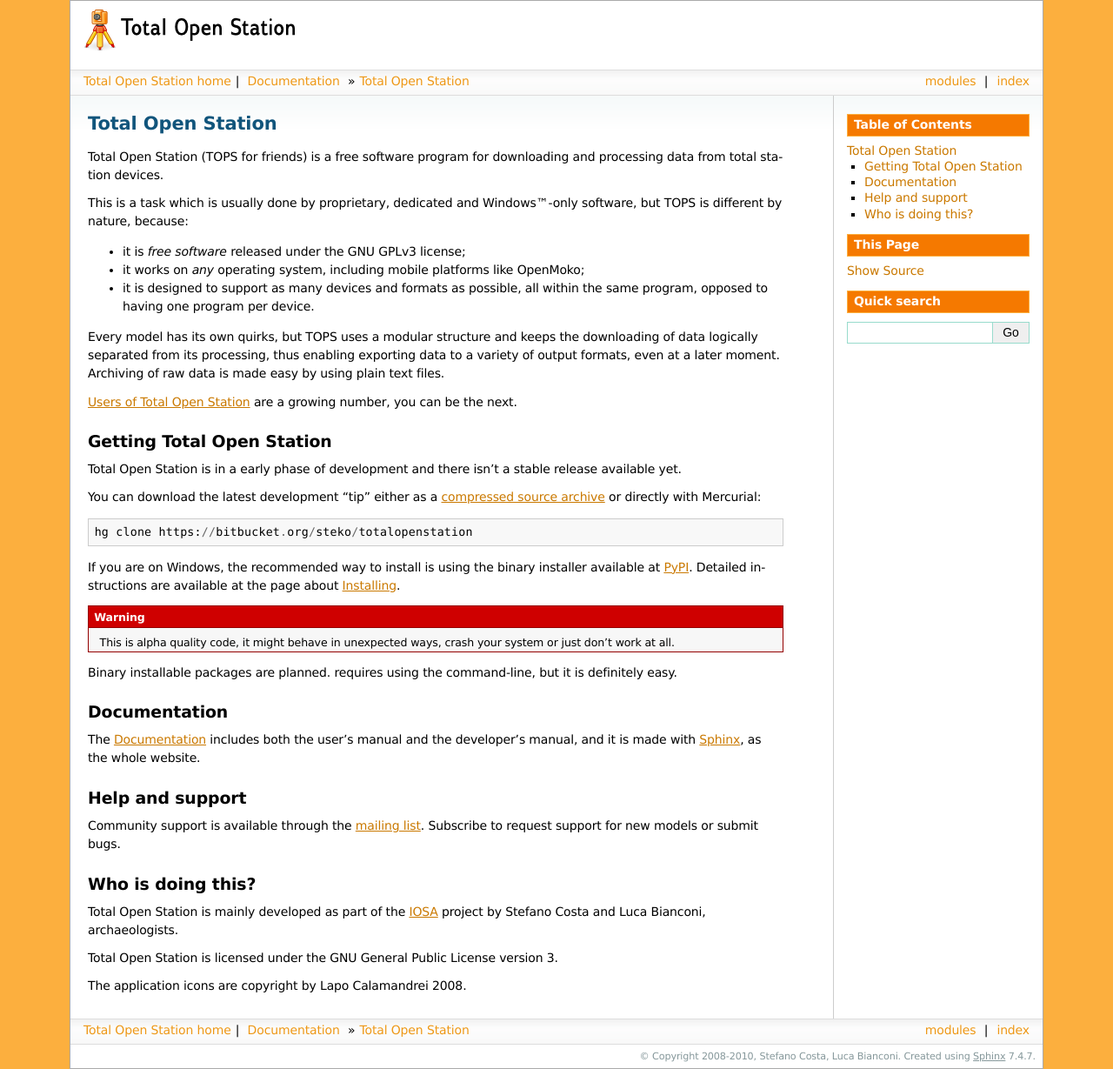
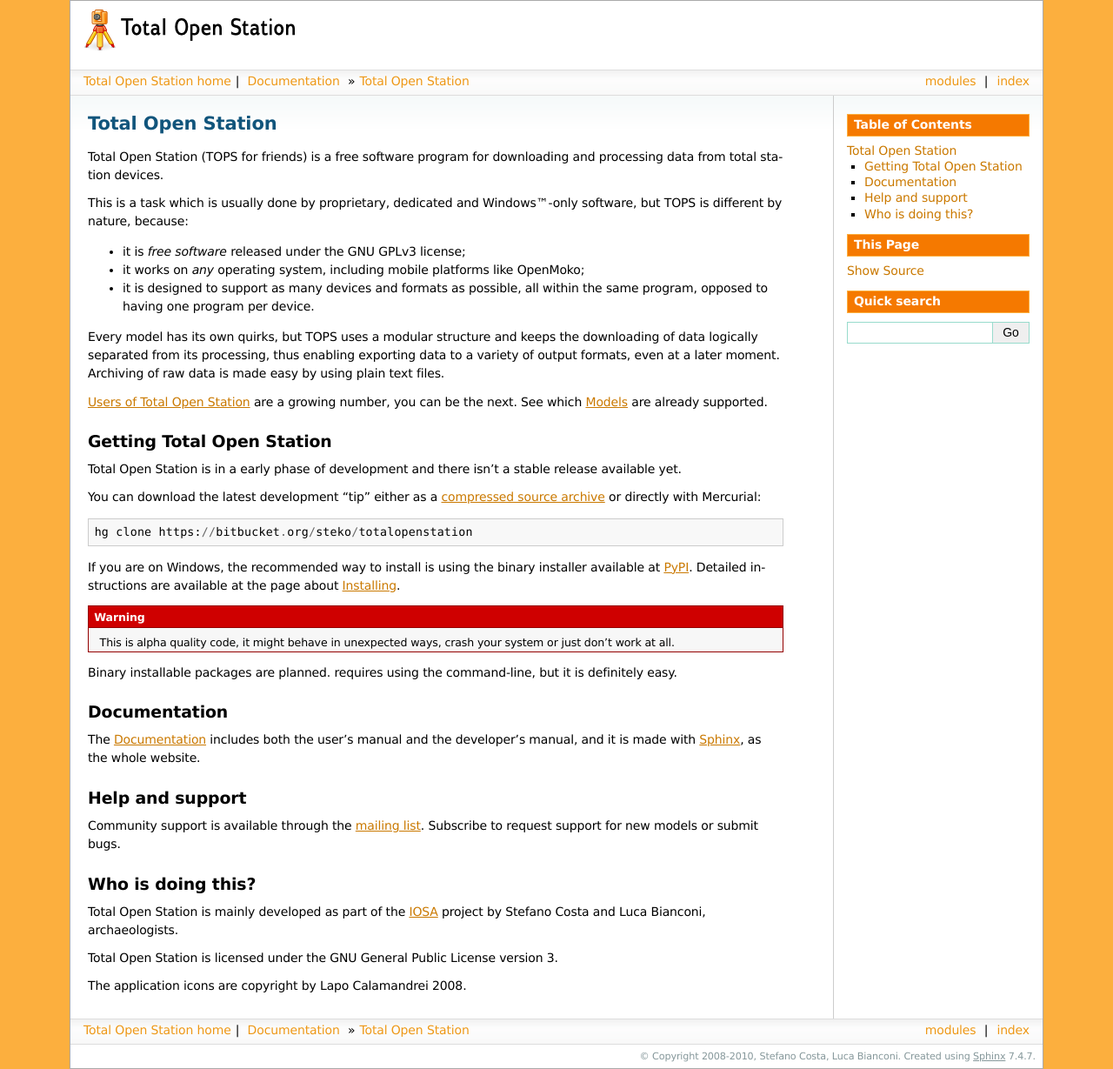
Before and after one commit to totalopenstation/totalopenstation, a Sphinx documentation site: the page built from docs/index.txt, in a window 1280 px wide. Shown: the whole page at 87% size. Built offline with Sphinx 7.4.7, drawn with Linux system fonts in a browser that asks for light colours; formulas are drawn with MathJax 3.

```diff
--- a/docs/contents.txt
+++ b/docs/contents.txt
@@ -28,7 +28,7 @@ For developers
    models
    formats
    contributing
-
+   roadmap
 
 Indices and tables
 ==================
--- a/docs/index.txt
+++ b/docs/index.txt
@@ -24,7 +24,8 @@ thus enabling exporting data to a variety of output formats, even at a
 later moment. Archiving of raw data is made easy by using plain text
 files.
 
-:ref:`users` are a growing number, you can be the next.
+:ref:`users` are a growing number, you can be the next. See which
+:ref:`models` are already supported.
 
 Getting Total Open Station
 ==========================
--- a/docs/models.txt
+++ b/docs/models.txt
@@ -1,3 +1,5 @@
+.. _models:
+
 Models
 ======
 
```
Also changed, not shown: docs/roadmap.txt (added, +34 -0 lines).
